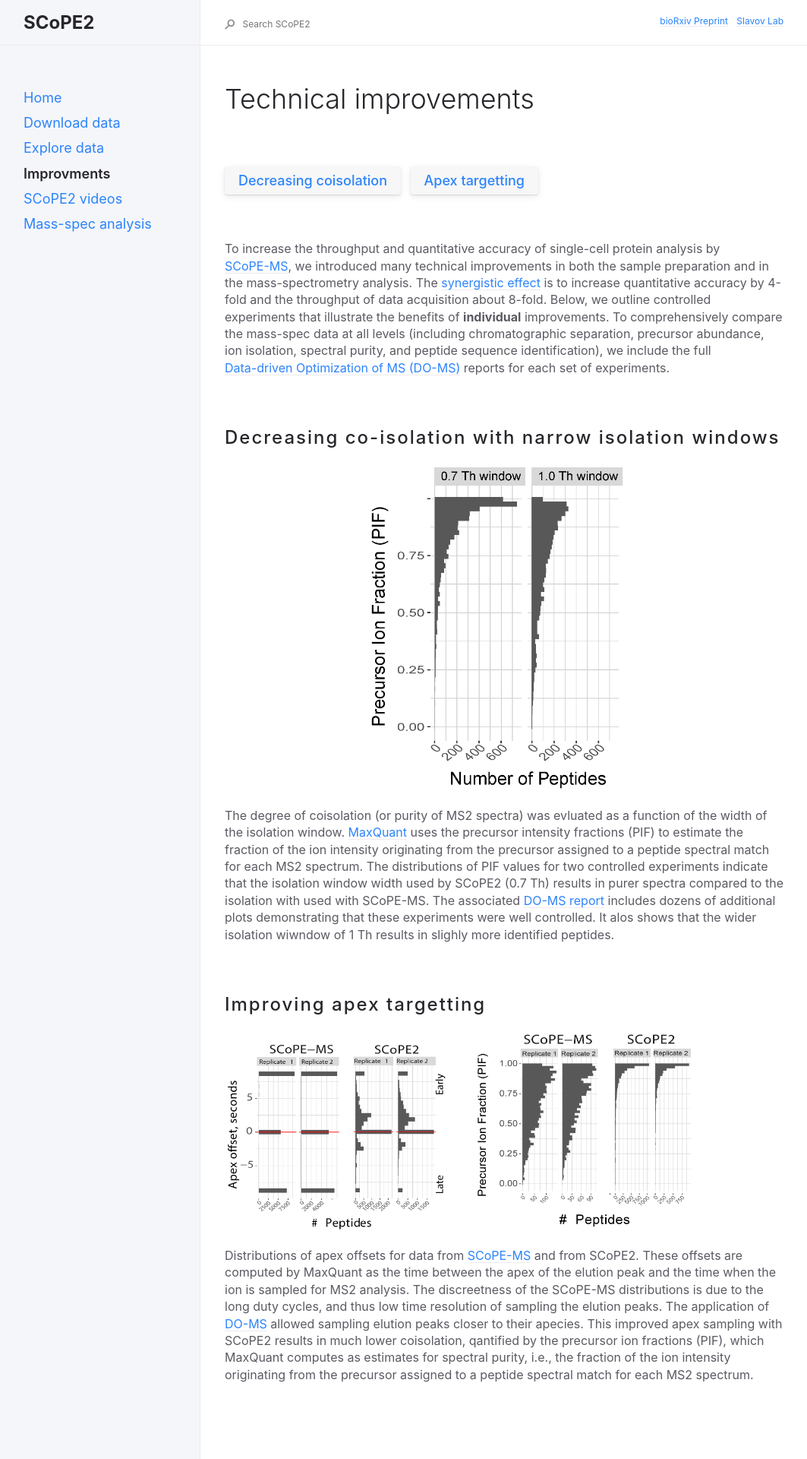
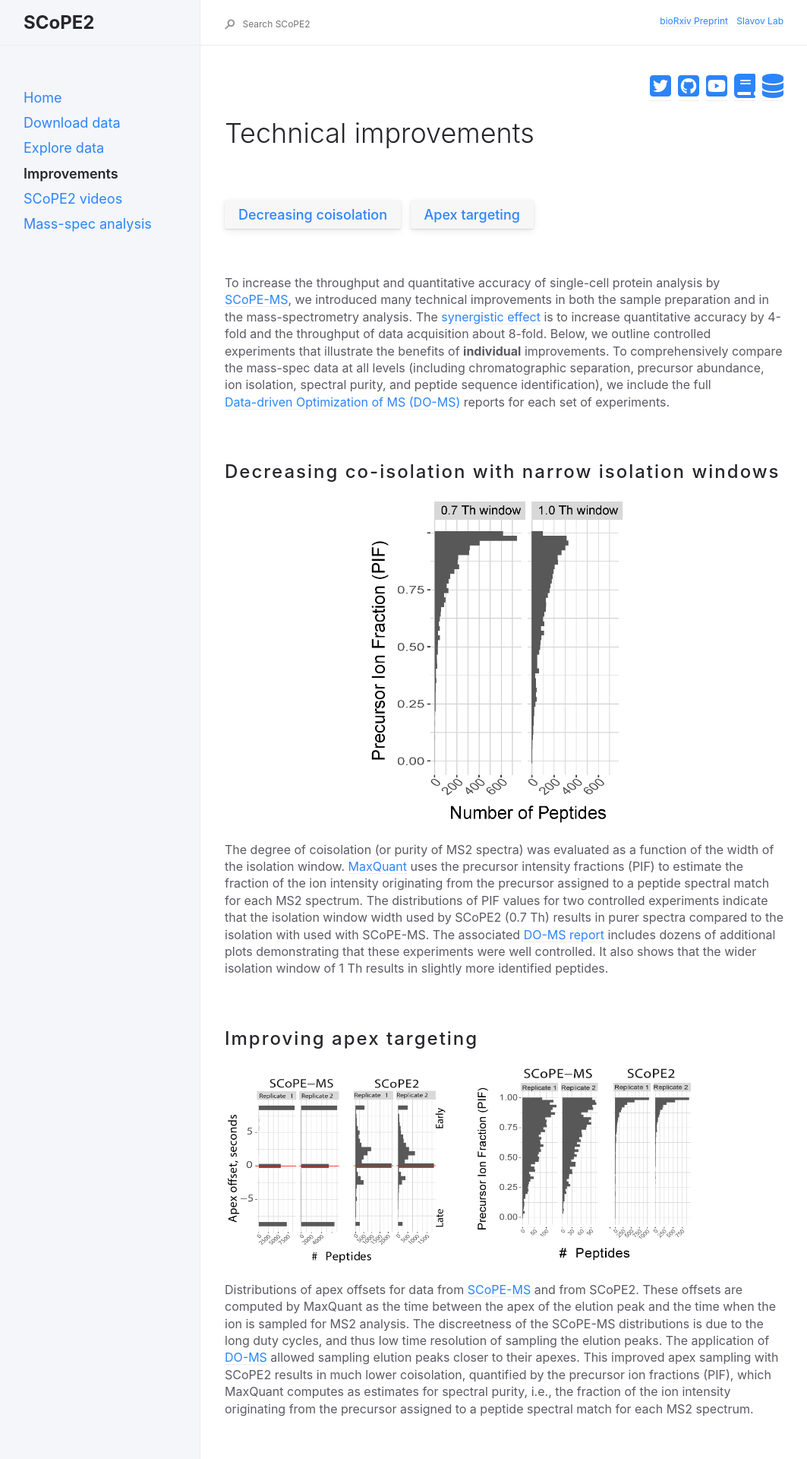
Before and after one commit to SlavovLab/SCoPE2, a Jekyll site: the page built from docs/mass-spec/Increased-accuracy-and-throughput.md, in a window 1280 px wide. Shown: the top 1920 px of the page at 76% size, without its empty margins (92-1155 px from the left). Built offline with Jekyll 4.4.1, drawn with Linux system fonts in a browser that asks for light colours; nearby versions of some CDN libraries.

Commit message:
fixed typoes and added icons

```diff
--- a/docs/_data/social-media.yml
+++ b/docs/_data/social-media.yml
@@ -22,3 +22,9 @@ paper:
   href: 'https://doi.org/'
   title: 'Paper'
   fa-icon: 'fa-book'
+
+data:
+  id: 'data'
+  href: 'https://scope2.slavovlab.net/docs/'
+  title: 'Data'
+  fa-icon: 'fa-database'
--- a/docs/mass-spec/Increased-accuracy-and-throughput.md
+++ b/docs/mass-spec/Increased-accuracy-and-throughput.md
@@ -1,17 +1,18 @@
 ---
 layout: default
-title: Improvments
+title: Improvements
 nav_order: 4
 permalink: mass-spec/Increased-accuracy-and-throughput
 description: "Improvements in the accuracy and throughout of SCoPE2 over SCoPE-MS"
 ---
+{% include social-media-links.html %}
 
 # Technical improvements
 
 &nbsp;
 
 [Decreasing coisolation]({{site.baseurl}}#decreasing-coisolation){: .btn .fs-5 .mb-4 .mb-md-0 .mr-2 }
-[Apex targetting]({{site.baseurl}}#Apex-targetting){: .btn .fs-5 .mb-4 .mb-md-0 .mr-2 }
+[Apex targeting]({{site.baseurl}}#Apex-targetting){: .btn .fs-5 .mb-4 .mb-md-0 .mr-2 }
 <!--
 [Sample preparation]({{site.baseurl}}#single-cell-sample-preparation){: .btn .fs-5 .mb-4 .mb-md-0 .mr-2 }
 -->
@@ -29,17 +30,17 @@ To increase the throughput and quantitative accuracy of single-cell protein anal
 
 
 
-The degree of coisolation (or purity of MS2 spectra) was evluated as a function of the width of the isolation window. [MaxQuant](https://www.maxquant.org/) uses the precursor intensity fractions (PIF) to estimate the fraction of the ion intensity originating from the precursor assigned to a peptide spectral match for each MS2 spectrum. The distributions of PIF values for two controlled experiments indicate that the isolation window width used by SCoPE2 (0.7 Th) results in purer spectra compared to the isolation with used with SCoPE-MS. The associated [DO-MS report]({{site.baseurl}}DO-MS_Reports/DO-MS_Report_MS2_isolation_window.html) includes dozens of additional plots demonstrating that these  experiments were well controlled. It alos shows that the wider isolation wiwndow of 1 Th results in slighly more identified peptides.
+The degree of coisolation (or purity of MS2 spectra) was evaluated as a function of the width of the isolation window. [MaxQuant](https://www.maxquant.org/) uses the precursor intensity fractions (PIF) to estimate the fraction of the ion intensity originating from the precursor assigned to a peptide spectral match for each MS2 spectrum. The distributions of PIF values for two controlled experiments indicate that the isolation window width used by SCoPE2 (0.7 Th) results in purer spectra compared to the isolation with used with SCoPE-MS. The associated [DO-MS report]({{site.baseurl}}DO-MS_Reports/DO-MS_Report_MS2_isolation_window.html) includes dozens of additional plots demonstrating that these  experiments were well controlled. It also shows that the wider isolation window of 1 Th results in slightly more identified peptides.
 
 
 
 &nbsp;
 
-<h2 style="letter-spacing: 2px; font-size: 26px;" id="Apex-targetting" >Improving apex targetting</h2>
+<h2 style="letter-spacing: 2px; font-size: 26px;" id="Apex-targeting" >Improving apex targeting</h2>
 
 ![]({{site.baseurl}}Figures/SCoPE-MS__SCoPE2__Apex-offsets.png){: width="42%" }&nbsp;&nbsp;![]({{site.baseurl}}Figures/SCoPE-MS__SCoPE2__PIF.png){: width="42%" }
 
-Distributions of apex offsets for data from [SCoPE-MS](http://scope.slavovlab.net) and from SCoPE2. These offsets are computed by MaxQuant as the time between the apex of the elution peak and the time when the ion is sampled for MS2 analysis. The discreetness of the SCoPE-MS distributions is due to the long duty cycles, and thus low time resolution of sampling the elution peaks. The application of [DO-MS](http://do-ms.slavovlab.net) allowed sampling elution peaks closer to their apecies. This improved apex sampling with SCoPE2 results in much lower coisolation, qantified by the precursor ion fractions (PIF), which MaxQuant computes as estimates for spectral purity, i.e., the fraction of the ion intensity originating from the precursor assigned to a peptide spectral match for each MS2 spectrum.
+Distributions of apex offsets for data from [SCoPE-MS](http://scope.slavovlab.net) and from SCoPE2. These offsets are computed by MaxQuant as the time between the apex of the elution peak and the time when the ion is sampled for MS2 analysis. The discreetness of the SCoPE-MS distributions is due to the long duty cycles, and thus low time resolution of sampling the elution peaks. The application of [DO-MS](http://do-ms.slavovlab.net) allowed sampling elution peaks closer to their apexes. This improved apex sampling with SCoPE2 results in much lower coisolation, quantified by the precursor ion fractions (PIF), which MaxQuant computes as estimates for spectral purity, i.e., the fraction of the ion intensity originating from the precursor assigned to a peptide spectral match for each MS2 spectrum.
 
 &nbsp;
 
```
Also changed, not shown: docs/docs/DO-MS_Reports.md (+1 -0 lines), docs/docs/data.md (+1 -0 lines), docs/mass-spec/sensitive-mass-spectrometry-analysis.md (+2 -1 lines), docs/mass-spec/videos.md (+1 -0 lines), 1 other file.
